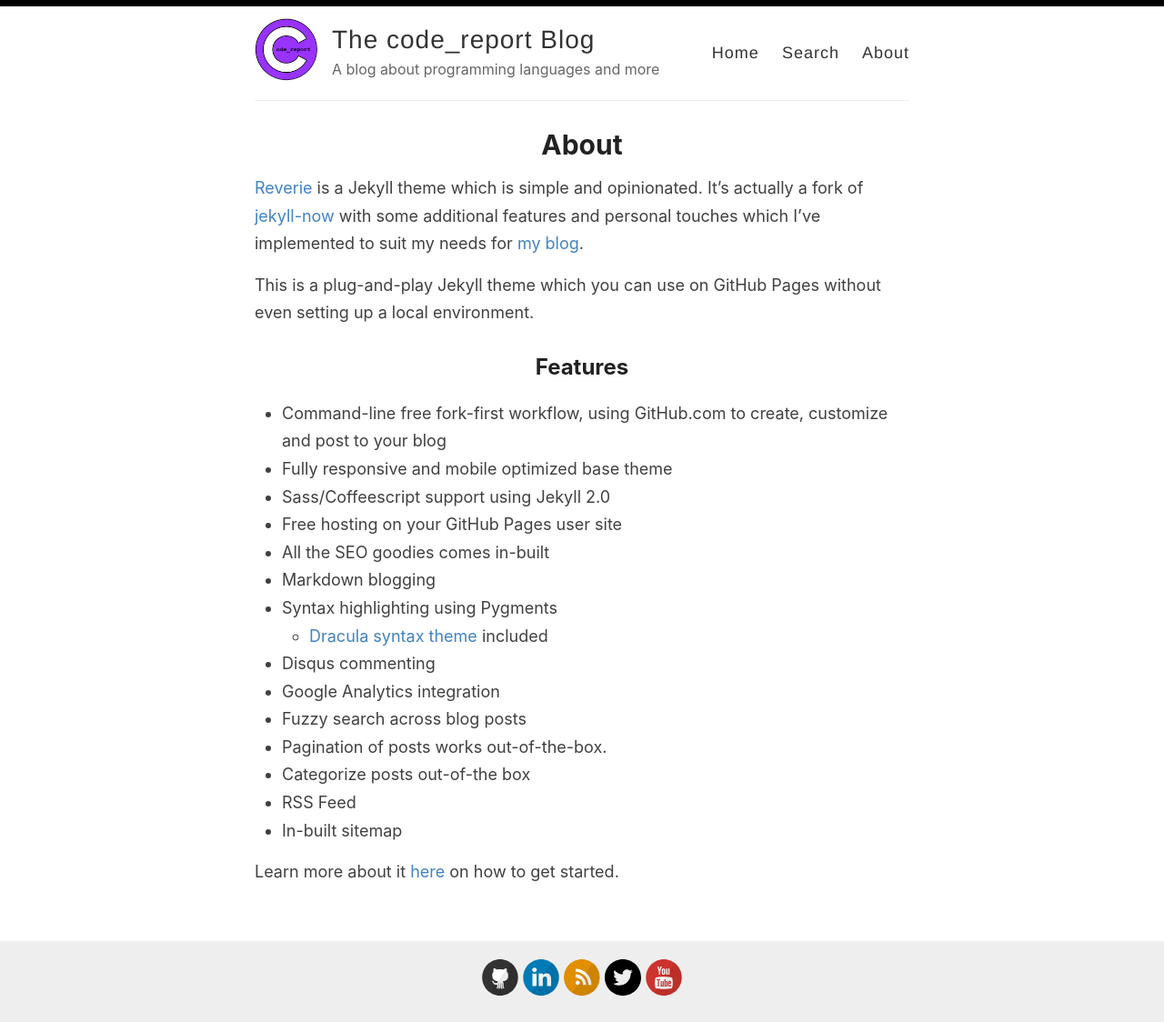
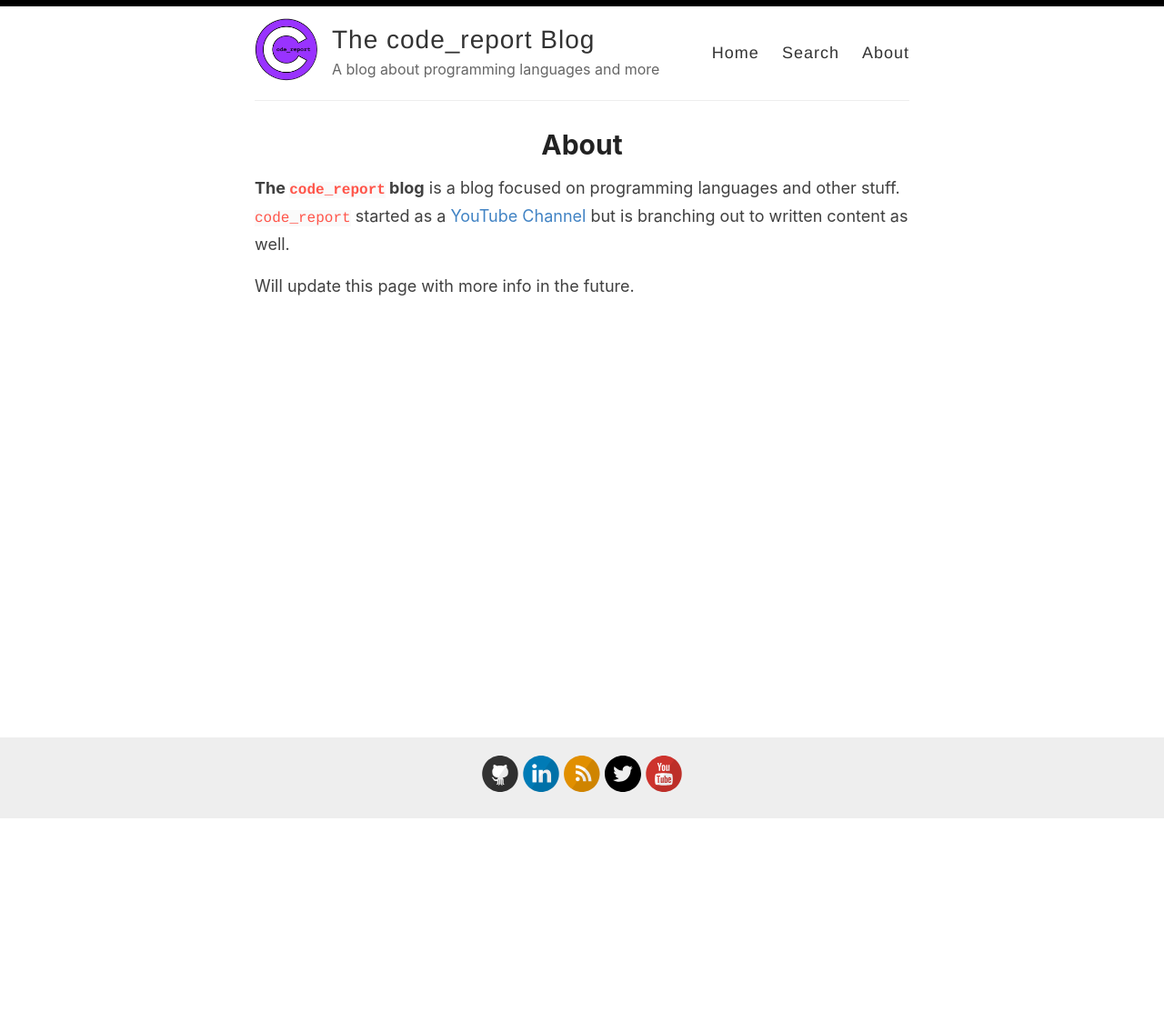
Before and after one commit to codereport/codereport.github.io, a Jekyll site: the page built from _pages/about.md, in a window 1280 px wide. Shown: the whole page at 91% size. Built offline with Jekyll 4.4.1, drawn with Linux system fonts in a browser that asks for light colours; after the commit the page ends 901 px from its top, so only the background shows below that.

Commit message:
Update about.md

```diff
--- a/_pages/about.md
+++ b/_pages/about.md
@@ -4,26 +4,6 @@ title: About
 permalink: /about/
 ---
 
-[Reverie](https://github.com/amitmerchant1990/reverie) is a Jekyll theme which is simple and opinionated. It's actually a fork of [jekyll-now](https://github.com/barryclark/jekyll-now) with some additional features and personal touches which I've implemented to suit my needs for [my blog](https://www.amitmerchant.com).
+**The `code_report` blog** is a blog focused on programming languages and other stuff. `code_report` started as a [YouTube Channel](https://www.youtube.com/codereport) but is branching out to written content as well.
 
-This is a plug-and-play Jekyll theme which you can use on GitHub Pages without even setting up a local environment.
-
-## Features
-
-- Command-line free fork-first workflow, using GitHub.com to create, customize and post to your blog
-- Fully responsive and mobile optimized base theme
-- Sass/Coffeescript support using Jekyll 2.0
-- Free hosting on your GitHub Pages user site
-- All the SEO goodies comes in-built
-- Markdown blogging
-- Syntax highlighting using Pygments
-    - [Dracula syntax theme](https://draculatheme.com/) included
-- Disqus commenting
-- Google Analytics integration
-- Fuzzy search across blog posts
-- Pagination of posts works out-of-the-box.
-- Categorize posts out-of-the box
-- RSS Feed
-- In-built sitemap
-
-Learn more about it [here](https://github.com/amitmerchant1990/reverie) on how to get started.
+Will update this page with more info in the future.
```
